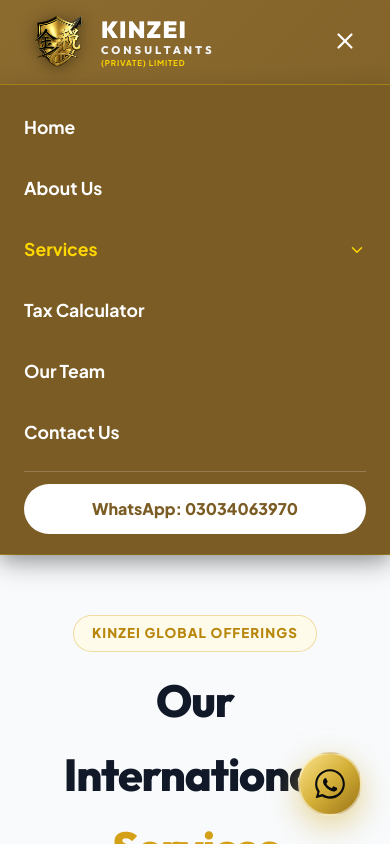
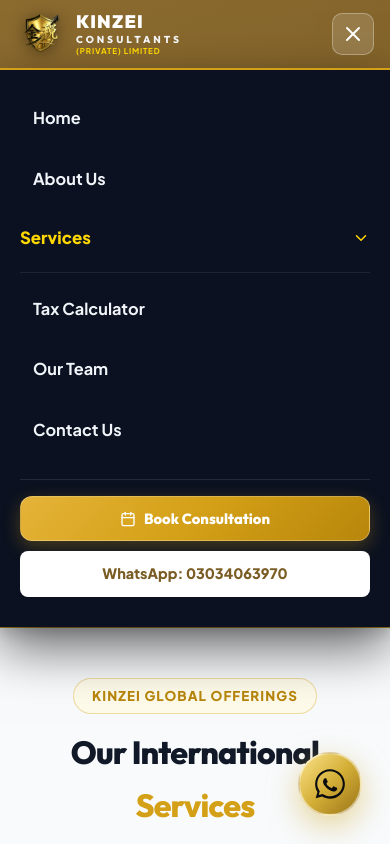
Before and after one commit to Hassan-zubair-ch/kinzei, a React (Vite) app in the folder client/: page /services in a window 390 px wide. Both pictures are taken after a click on the button "Toggle navigation menu". Shown: the top 844 px of the page. Built offline with nearby package versions, Linux system fonts and the light colour scheme.

Commit message:
Optimize mobile layout: sleek 68px header, symmetrical 2-column country selector grid, and improved responsive ergonomics

```diff
--- a/client/src/components/Navbar.jsx
+++ b/client/src/components/Navbar.jsx
@@ -2,7 +2,7 @@
 import { Link, useLocation, useNavigate } from 'react-router-dom';
 import KinzeiLogo from './KinzeiLogo';
 import { USFlag, UAEFlag, UKFlag, PKFlag, KSAFlag, GermanyFlag } from './CountryFlags';
-import { ChevronDown, Menu, X } from 'lucide-react';
+import { ChevronDown, Menu, X, Calendar } from 'lucide-react';
 
 export default function Navbar({ onOpenSchedule }) {
   const [dropdownOpen, setDropdownOpen] = useState(false);
@@ -69,15 +69,20 @@
       borderBottom: '1px solid rgba(255, 215, 0, 0.3)',
       transition: 'all 0.3s ease'
     }}>
-      <div className="container" style={{
+      <div className="container navbar-container" style={{
         display: 'flex',
         alignItems: 'center',
         justifyContent: 'space-between',
-        height: '84px'
+        height: '80px'
       }}>
         {/* Logo with White & Gold text for brown background */}
         <Link to="/" style={{ textDecoration: 'none', display: 'flex', alignItems: 'center' }}>
-          <KinzeiLogo height={65} isBrownHeader={true} />
+          <div className="nav-logo-desktop">
+            <KinzeiLogo height={62} isBrownHeader={true} />
+          </div>
+          <div className="nav-logo-mobile">
+            <KinzeiLogo height={48} isBrownHeader={true} />
+          </div>
         </Link>
 
         {/* Desktop Navigation Links */}
@@ -233,35 +238,41 @@
         <button
           onClick={() => setMobileMenuOpen(!mobileMenuOpen)}
           style={{
-            background: 'none',
+            width: '42px',
+            height: '42px',
+            borderRadius: '10px',
+            backgroundColor: 'rgba(255, 255, 255, 0.15)',
+            border: '1px solid rgba(255, 255, 255, 0.3)',
             color: '#FFFFFF',
-            border: 'none',
-            padding: '8px',
+            display: 'none',
+            alignItems: 'center',
+            justifyContent: 'center',
             cursor: 'pointer',
-            display: 'none'
+            padding: 0
           }}
           className="mobile-toggle"
+          aria-label="Toggle navigation menu"
         >
-          {mobileMenuOpen ? <X size={26} /> : <Menu size={26} />}
+          {mobileMenuOpen ? <X size={24} /> : <Menu size={24} />}
         </button>
       </div>
 
       {/* Mobile Navigation Drawer */}
       {mobileMenuOpen && (
         <div style={{
-          backgroundColor: '#7A5C24',
-          borderTop: '1px solid rgba(255, 215, 0, 0.3)',
-          padding: '20px 24px',
+          backgroundColor: '#0B1120',
+          borderTop: '2px solid #D4A017',
+          padding: '24px 20px 30px 20px',
           display: 'flex',
           flexDirection: 'column',
-          gap: '16px',
-          boxShadow: '0 10px 25px rgba(0,0,0,0.3)',
-          animation: 'fadeIn 0.2s ease-out'
+          gap: '12px',
+          boxShadow: '0 20px 50px rgba(0,0,0,0.6)',
+          animation: 'fadeIn 0.25s ease-out'
         }}>
           {navLinks.map((link) => {
             if (link.isDropdown) {
               return (
-                <div key={link.name}>
+                <div key={link.name} style={{ borderBottom: '1px solid rgba(255, 255, 255, 0.08)', paddingBottom: '12px' }}>
                   <div
                     onClick={() => setMobileServicesOpen(!mobileServicesOpen)}
                     style={{
@@ -269,18 +280,24 @@
                       justifyContent: 'space-between',
                       alignItems: 'center',
                       color: '#FFD700',
-                      fontWeight: 700,
-                      fontSize: '1.1rem',
+                      fontWeight: 800,
+                      fontSize: '1.05rem',
                       padding: '8px 0',
                       cursor: 'pointer'
                     }}
                   >
                     <span>Services</span>
-                    <ChevronDown size={18} style={{ transform: mobileServicesOpen ? 'rotate(180deg)' : 'none' }} />
+                    <ChevronDown size={18} style={{ transform: mobileServicesOpen ? 'rotate(180deg)' : 'none', transition: 'transform 0.2s ease' }} />
                   </div>
 
                   {mobileServicesOpen && (
-                    <div style={{ paddingLeft: '16px', display: 'flex', flexDirection: 'column', gap: '12px', marginTop: '8px' }}>
+                    <div style={{
+                      display: 'grid',
+                      gridTemplateColumns: '1fr 1fr',
+                      gap: '8px',
+                      marginTop: '10px',
+                      paddingTop: '6px'
+                    }}>
                       {countryItems.map((item) => {
                         const FlagComponent = item.Flag;
                         return (
@@ -290,16 +307,19 @@
                             style={{
                               display: 'flex',
                               alignItems: 'center',
-                              gap: '12px',
-                              color: '#FFFFFF',
-                              fontWeight: 600,
-                              fontSize: '0.95rem',
-                              padding: '8px 0',
+                              gap: '8px',
+                              color: '#F8FAFC',
+                              fontWeight: 700,
+                              fontSize: '0.85rem',
+                              padding: '10px 12px',
+                              backgroundColor: 'rgba(255, 255, 255, 0.05)',
+                              border: '1px solid rgba(255, 255, 255, 0.1)',
+                              borderRadius: '8px',
                               cursor: 'pointer'
                             }}
                           >
-                            <FlagComponent size={22} />
-                            <span>{item.label}</span>
+                            <FlagComponent size={18} />
+                            <span style={{ whiteSpace: 'nowrap', overflow: 'hidden', textOverflow: 'ellipsis' }}>{item.code.toUpperCase()}</span>
                           </div>
                         );
                       })}
@@ -315,10 +335,15 @@
                 to={link.path}
                 onClick={() => setMobileMenuOpen(false)}
                 style={{
-                  color: location.pathname === link.path ? '#FFD700' : '#FFFFFF',
+                  color: location.pathname === link.path ? '#FFD700' : '#F1F5F9',
                   fontWeight: 700,
-                  fontSize: '1.1rem',
-                  padding: '8px 0'
+                  fontSize: '1.02rem',
+                  padding: '10px 12px',
+                  borderRadius: '8px',
+                  backgroundColor: location.pathname === link.path ? 'rgba(212, 160, 23, 0.12)' : 'transparent',
+                  border: location.pathname === link.path ? '1px solid rgba(212, 160, 23, 0.3)' : '1px solid transparent',
+                  display: 'block',
+                  textDecoration: 'none'
                 }}
               >
                 {link.name}
@@ -326,7 +351,19 @@
             );
           })}
 
-          <div style={{ paddingTop: '12px', borderTop: '1px solid rgba(255, 255, 255, 0.2)' }}>
+          <div style={{ display: 'flex', flexDirection: 'column', gap: '10px', marginTop: '12px', paddingTop: '16px', borderTop: '1px solid rgba(255, 255, 255, 0.1)' }}>
+            <button
+              onClick={() => {
+                setMobileMenuOpen(false);
+                if (onOpenSchedule) onOpenSchedule();
+              }}
+              className="btn-primary"
+              style={{ width: '100%', justifyContent: 'center', padding: '12px', fontSize: '0.92rem' }}
+            >
+              <Calendar size={16} />
+              <span>Book Consultation</span>
+            </button>
+
             <a
               href={whatsappUrl}
               target="_blank"
@@ -337,12 +374,13 @@
                 backgroundColor: '#FFFFFF',
                 color: '#7A5C24',
                 fontWeight: 800,
-                padding: '12px',
-                borderRadius: '30px',
+                padding: '11px',
+                borderRadius: '8px',
                 textDecoration: 'none',
                 display: 'flex',
                 alignItems: 'center',
-                gap: '8px'
+                gap: '8px',
+                fontSize: '0.9rem'
               }}
             >
               <span>WhatsApp: 03034063970</span>
@@ -352,9 +390,15 @@
       )}
 
       <style>{`
+        .nav-logo-desktop { display: block; }
+        .nav-logo-mobile { display: none; }
+
         @media (max-width: 992px) {
           .desktop-nav, .desktop-cta { display: none !important; }
-          .mobile-toggle { display: block !important; }
+          .mobile-toggle { display: flex !important; }
+          .navbar-container { height: 68px !important; padding: 0 16px !important; }
+          .nav-logo-desktop { display: none !important; }
+          .nav-logo-mobile { display: block !important; }
         }
       `}</style>
     </header>
--- a/client/src/index.css
+++ b/client/src/index.css
@@ -214,3 +214,35 @@
 .animate-fade-in {
   animation: fadeIn 0.35s ease-out forwards;
 }
+
+/* Mobile Responsive System Polish */
+@media (max-width: 768px) {
+  .container {
+    padding: 0 16px !important;
+  }
+
+  .home-country-tabs, .services-country-tabs {
+    display: grid !important;
+    grid-template-columns: repeat(2, 1fr) !important;
+    gap: 8px !important;
+    max-width: 500px;
+    margin: 0 auto 28px auto !important;
+  }
+
+  .home-country-btn, .services-country-btn {
+    width: 100% !important;
+    padding: 9px 8px !important;
+    font-size: 0.82rem !important;
+    border-radius: 12px !important;
+    justify-content: center !important;
+    gap: 6px !important;
+  }
+}
+
+@media (max-width: 420px) {
+  .home-country-btn, .services-country-btn {
+    padding: 8px 4px !important;
+    font-size: 0.76rem !important;
+    gap: 5px !important;
+  }
+}
--- a/client/src/pages/Services.jsx
+++ b/client/src/pages/Services.jsx
@@ -37,26 +37,29 @@
       {/* PAGE HEADER BANNER */}
       <section style={{
         backgroundColor: '#F8FAFC',
-        padding: '60px 0 45px 0',
+        padding: '50px 0 40px 0',
         textAlign: 'center',
         borderBottom: '1px solid #E5E7EB'
       }}>
         <div className="container">
           <span className="badge-gold">Kinzei Global Offerings</span>
-          <h1 style={{ fontSize: '2.8rem', color: '#111827', marginTop: '12px', marginBottom: '16px', fontWeight: 800 }}>
+          <h1 style={{ fontSize: 'clamp(2rem, 3.5vw, 2.8rem)', color: '#111827', marginTop: '12px', marginBottom: '14px', fontWeight: 800 }}>
             Our International <span style={{ color: '#D4A017' }}>Services</span>
           </h1>
-          <p style={{ color: '#1F2937', fontSize: '1.08rem', maxWidth: '720px', margin: '0 auto 36px auto', fontWeight: 500 }}>
+          <p style={{ color: '#1F2937', fontSize: '1.02rem', maxWidth: '720px', margin: '0 auto 30px auto', fontWeight: 500 }}>
             Select your target country below to explore localized tax filing, statutory audit, corporate registration, and advisory solutions.
           </p>
 
-          {/* 6 Country Filter Buttons */}
-          <div style={{
-            display: 'flex',
-            justifyContent: 'center',
-            gap: '12px',
-            flexWrap: 'wrap'
-          }}>
+          {/* 6 Country Filter Buttons - Symmetrical Grid on Mobile & Inline on Desktop */}
+          <div
+            className="services-country-tabs"
+            style={{
+              display: 'flex',
+              justifyContent: 'center',
+              gap: '12px',
+              flexWrap: 'wrap'
+            }}
+          >
             {countryTabs.map((tab) => {
               const TabFlag = tab.Flag;
               const isActive = selectedCountry === tab.code;
@@ -64,13 +67,15 @@
                 <button
                   key={tab.code}
                   onClick={() => handleCountryChange(tab.code)}
+                  className="services-country-btn"
                   style={{
                     display: 'flex',
                     alignItems: 'center',
-                    gap: '10px',
-                    padding: '12px 24px',
+                    justifyContent: 'center',
+                    gap: '8px',
+                    padding: '12px 22px',
                     borderRadius: '30px',
-                    fontSize: '0.94rem',
+                    fontSize: '0.92rem',
                     fontWeight: 800,
                     backgroundColor: isActive ? '#D4A017' : '#FFFFFF',
                     color: isActive ? '#FFFFFF' : '#111827',
@@ -94,7 +99,7 @@
                     }
                   }}
                 >
-                  <TabFlag size={22} />
+                  <TabFlag size={20} />
                   <span>{tab.label}</span>
                 </button>
               );
@@ -104,7 +109,7 @@
       </section>
 
       {/* SERVICES GRID (INSTANT LOAD - ZERO DELAY) */}
-      <section style={{ padding: '60px 0 90px 0', backgroundColor: '#FFFFFF' }}>
+      <section style={{ padding: '55px 0 85px 0', backgroundColor: '#FFFFFF' }}>
         <div className="container">
           {services.length === 0 ? (
             <div style={{ textAlign: 'center', padding: '60px 0', color: '#4B5563', fontWeight: 600 }}>
@@ -113,9 +118,9 @@
           ) : (
             <div style={{
               display: 'grid',
-              gridTemplateColumns: 'repeat(auto-fill, minmax(340px, 1fr))',
-              gap: '30px'
-            }}>
+              gridTemplateColumns: 'repeat(auto-fill, minmax(320px, 1fr))',
+              gap: '24px'
+            }} className="services-list-grid">
               {services.map(service => (
                 <ServiceCard key={service.id} service={service} isDarkTheme={false} />
               ))}
@@ -123,6 +128,32 @@
           )}
         </div>
       </section>
+
+      <style>{`
+        @media (max-width: 768px) {
+          .services-country-tabs {
+            display: grid !important;
+            grid-template-columns: repeat(2, 1fr) !important;
+            gap: 10px !important;
+          }
+          .services-country-btn {
+            width: 100% !important;
+            padding: 10px 8px !important;
+            font-size: 0.82rem !important;
+            border-radius: 12px !important;
+          }
+          .services-list-grid {
+            grid-template-columns: 1fr !important;
+            gap: 20px !important;
+          }
+        }
+        @media (max-width: 400px) {
+          .services-country-btn {
+            padding: 8px 6px !important;
+            font-size: 0.78rem !important;
+          }
+        }
+      `}</style>
     </div>
   );
 }
```
Also changed, not shown: client/src/pages/Home.jsx (+12 -7 lines).
